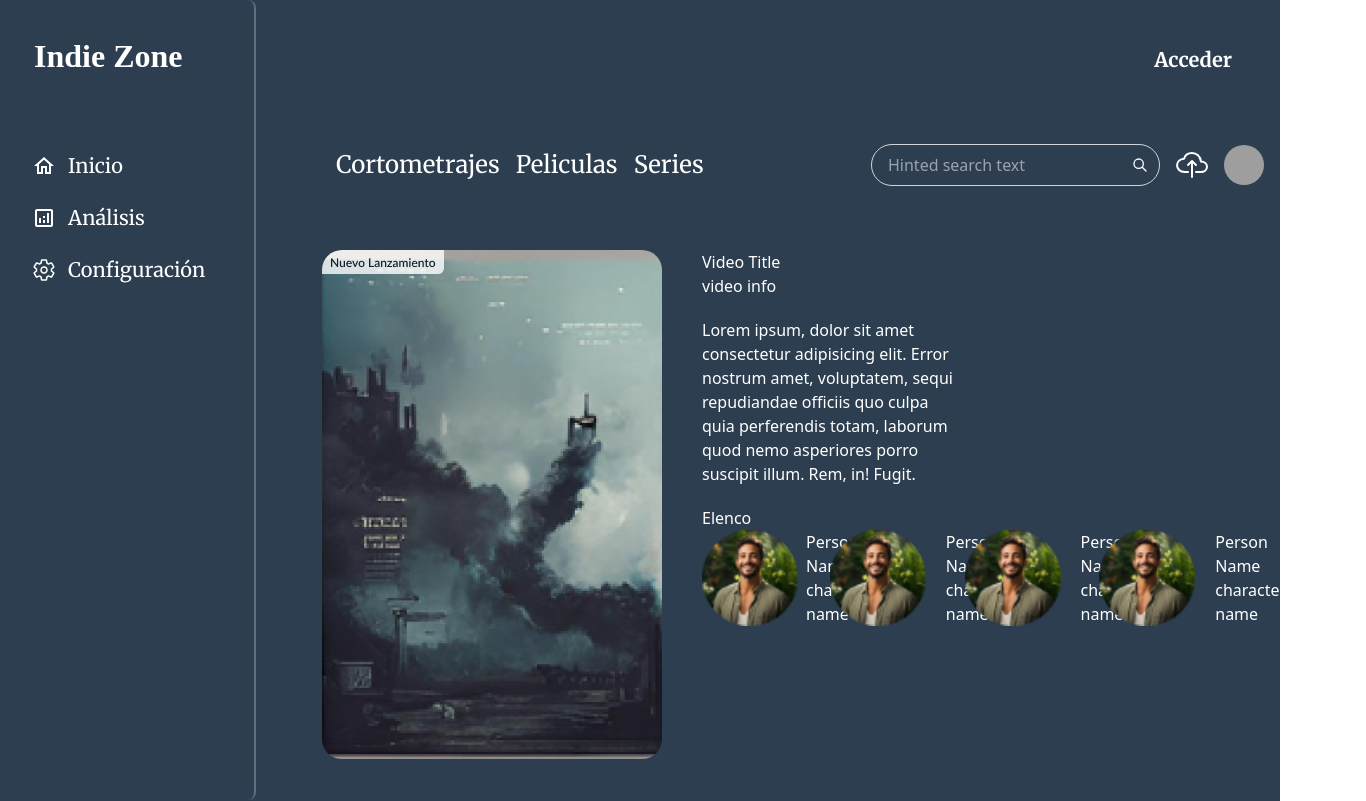
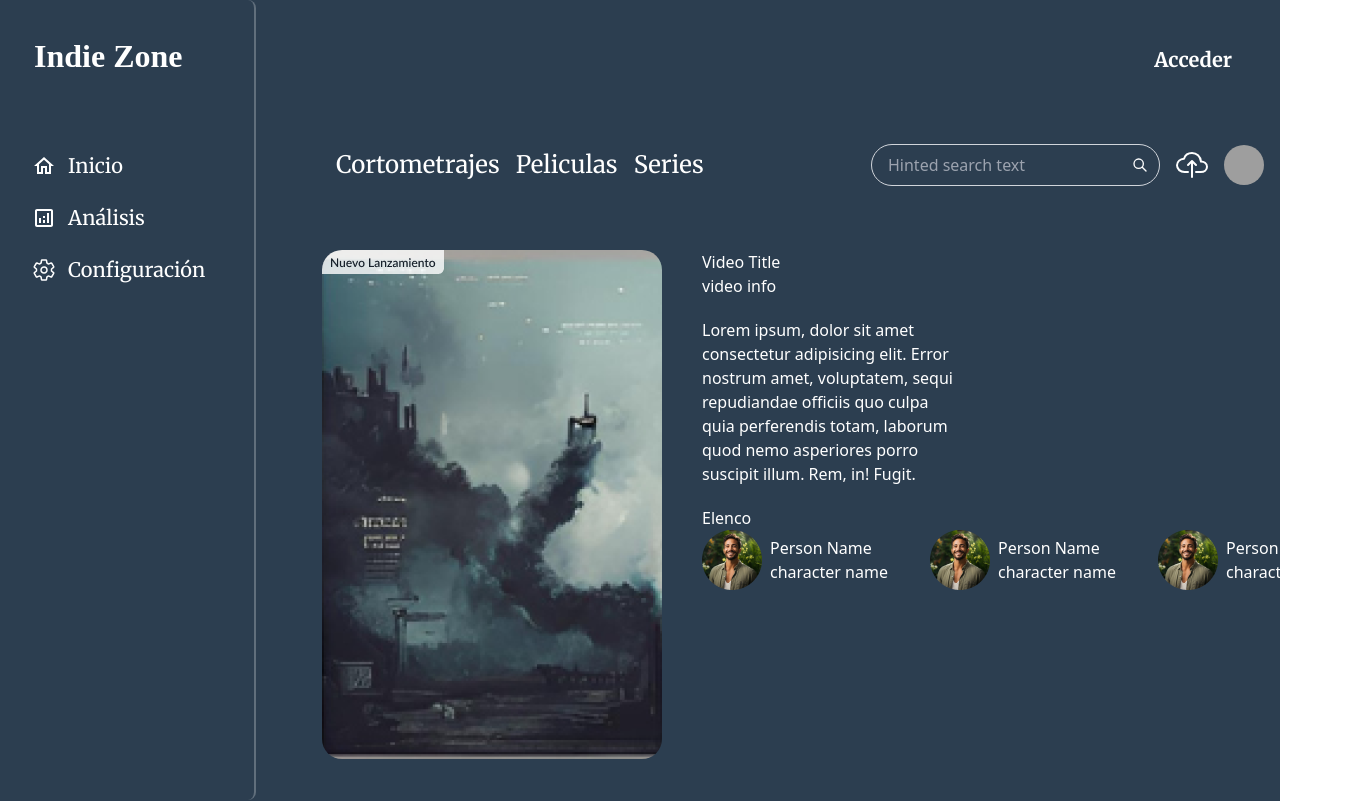
Before and after one commit to emanuelpps/s15-01-m-node-react-Private-, a React (Vite) app in the folder client/: page /details/1 in a window 1280 px wide. Shown: the top 801 px of the page, 1366 px wide, since content can reach past the window. Built offline with nearby package versions, Linux system fonts and the light colour scheme; grey boxes are pictures that could not be loaded; a web font is replaced by a local one.

Commit message:
added width corrections

```diff
--- a/client/src/pages/home/components/details/description/VideoDescription.jsx
+++ b/client/src/pages/home/components/details/description/VideoDescription.jsx
@@ -33,30 +33,32 @@ function VideoDescription() {
           <div className="mt-5">
             <h3>Elenco</h3>
             <div className="flex gap-5">
-              <div className="flex gap-2">
-                <img src={personImage} />
-                <div className="flex flex-col  justify-center">
+              <div className="flex gap-2 h-full">
+                <img
+                  src={personImage}
+                  className="flex justify-center items-center w-[70px] h-[60px]"
+                />
+                <div className="flex flex-col w-[200px] justify-center">
                   <p>Person Name</p>
                   <p>character name</p>
                 </div>
-              </div>{" "}
-              <div className="flex">
-                <img src={personImage} />
-                <div className="flex flex-col ml-5 justify-center">
+              </div>
+              <div className="flex gap-2 h-full">
+                <img
+                  src={personImage}
+                  className="flex justify-center items-center w-[70px] h-[60px]"
+                />
+                <div className="flex flex-col w-[200px] justify-center">
                   <p>Person Name</p>
                   <p>character name</p>
                 </div>
-              </div>{" "}
-              <div className="flex">
-                <img src={personImage} />
-                <div className="flex flex-col ml-5 justify-center">
-                  <p>Person Name</p>
-                  <p>character name</p>
-                </div>
-              </div>{" "}
-              <div className="flex">
-                <img src={personImage} />
-                <div className="flex flex-col ml-5 justify-center">
+              </div>
+              <div className="flex gap-2 h-full">
+                <img
+                  src={personImage}
+                  className="flex justify-center items-center w-[70px] h-[60px]"
+                />
+                <div className="flex flex-col w-[200px] justify-center">
                   <p>Person Name</p>
                   <p>character name</p>
                 </div>
```
